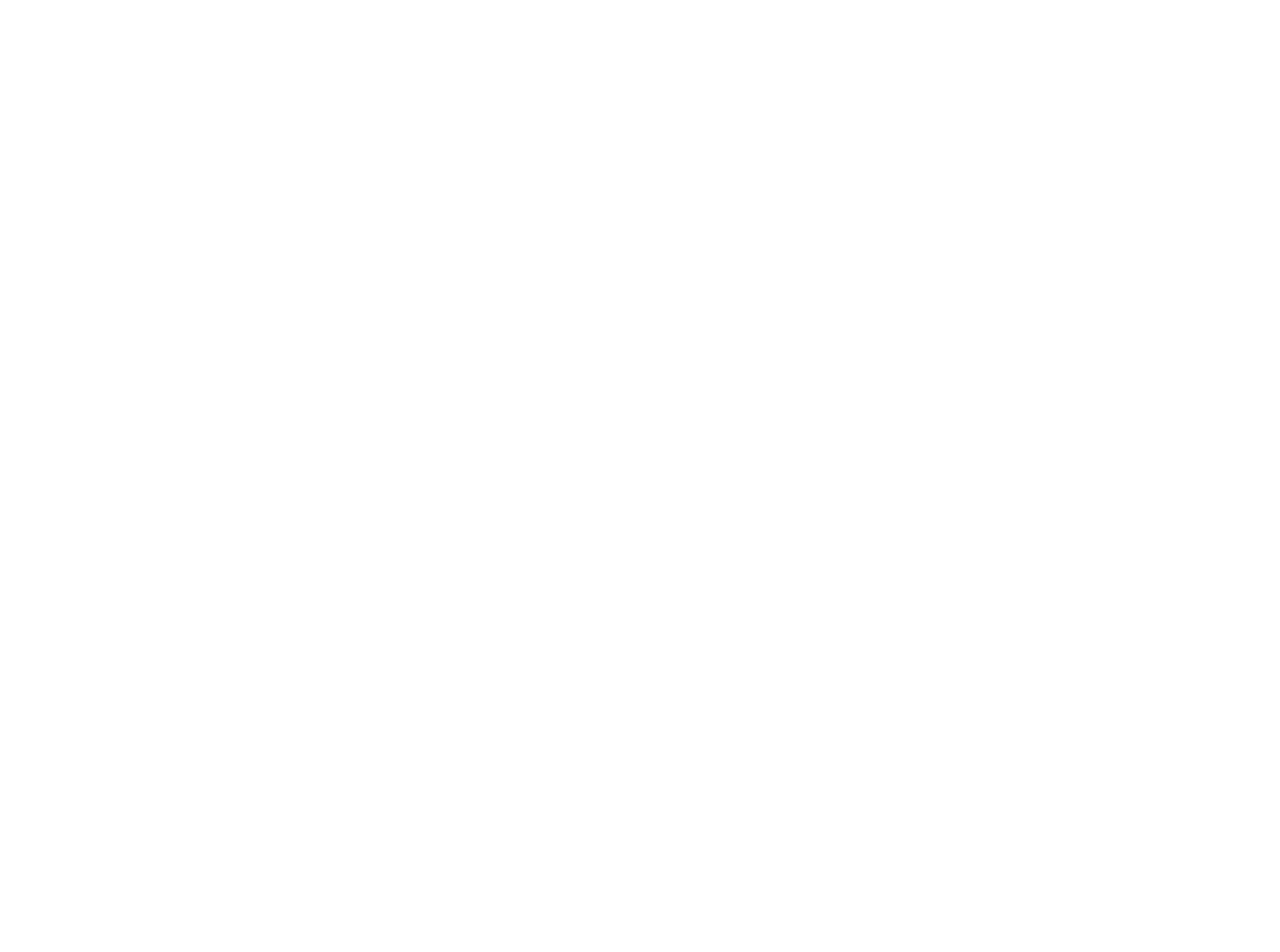
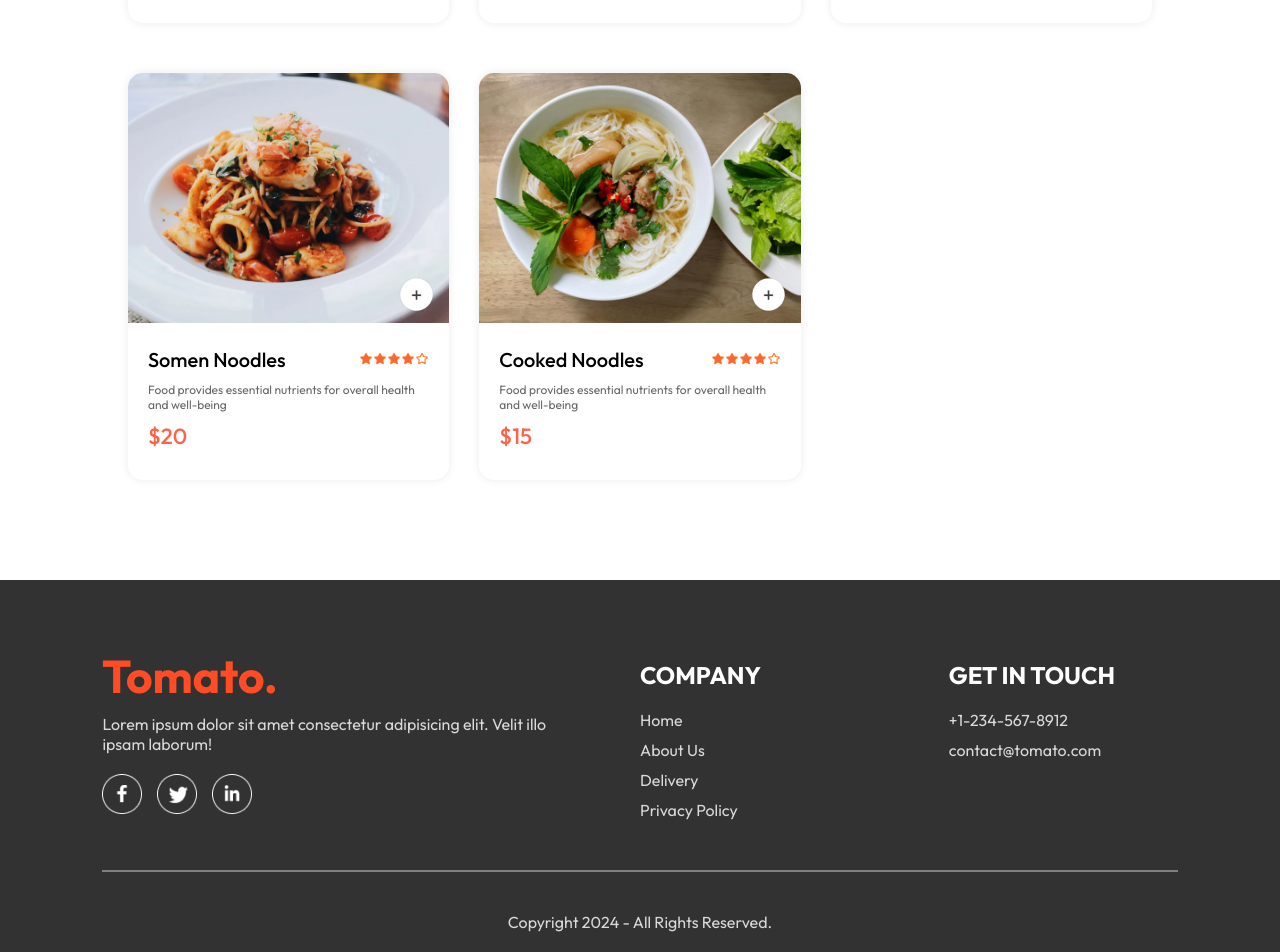
Before and after one commit to aftabbhussain/food-delivery-mern, a React app in the folder frontend/: page / in a window 1280 px wide. Shown: the part 5503-6455 px from the top of the page. Before the commit the page ends 914 px from the top, so only its background shows below. Built offline with nearby package versions, Linux system fonts and the light colour scheme; the HTML template or start-up script is replaced by a standard one.

Commit message:
Add the cart dropping buttons and Footer section -Added the functionality to add the items to the cart using global context for efficient state managment -Added the Footer section.

```diff
--- a/frontend/src/App.jsx
+++ b/frontend/src/App.jsx
@@ -4,8 +4,10 @@
 import Home from './pages/Home/Home'
 import Cart from './pages/Cart/Cart'
 import PlaceOrder from './pages/PlaceOrder/PlaceOrder'
+import Footer from './components/Footer/Footer'
 const App = () => {
   return (
+    <>
     <div className='app'>
       <Navbar />
       <Routes>
@@ -14,6 +16,8 @@
         <Route path='/order' element={<PlaceOrder />} />
       </Routes>
     </div>
+    <Footer/>
+    </>
   )
 }
 
--- /dev/null
+++ b/frontend/src/components/FoodDisplay/FoodDisplay.css
@@ -0,0 +1,16 @@
+.food-display{
+    margin-top: 30px;
+
+}
+.food-display h2{
+    font-size: max(2vw, 24px);
+    font-weight: 600;
+}
+
+.food-display-list{
+    display: grid;
+    grid-template-columns: repeat(auto-fill, minmax(240px, 1fr));
+    margin-top: 30px;
+    gap: 30px;
+    row-gap: 50px;
+}
--- /dev/null
+++ b/frontend/src/components/FoodDisplay/FoodDisplay.jsx
@@ -0,0 +1,24 @@
+import React, { useContext } from 'react'
+import './FoodDisplay.css'
+import { StoreContext } from '../../context/StoreContext'
+import FoodItem from '../FoodItem/FoodItem';
+const FoodDisplay = ({category}) => {
+
+    //acces the food list using the context
+    const {food_list} = useContext(StoreContext);
+  return (
+    <div className='food-display' id='food-display'>
+        <h2>Top dishes near you</h2>
+        <div className="food-display-list">
+            {food_list.map((item, index) => {
+                if(category == "All" || category===item.category){
+                    return <FoodItem key = {index} id = {item._id} name = {item.name} description={item.description} price = {item.price} image = {item.image}/>
+                }
+
+            })}
+        </div>
+    </div>
+  )
+}
+
+export default FoodDisplay
--- /dev/null
+++ b/frontend/src/components/FoodItem/FoodItem.css
@@ -0,0 +1,63 @@
+.food-item{
+    width: 100%;
+    margin: auto;
+    border-radius: 15px;
+    box-shadow: 0px 0px 10px #00000015;
+    transition: 0.3s;
+    animation: fadeIn 1s;
+}
+.food-item-image{
+    width: 100%;
+    border-radius: 15px 15px 0px 0px;
+}
+.food-item-info{
+    padding: 20px;
+}
+.food-item-name-rating{
+    display: flex;
+    justify-content: space-between;
+    align-items: center;
+    margin-bottom: 10px;
+}
+.food-item-name-rating p{
+    font-size: 20px;
+    font-weight: 500;
+
+}
+.food-item-name-rating img{
+    width: 70px;
+}
+.food-item-desc{
+    color: #676767;
+    font-size: 12px;
+
+}
+.food-item-price{
+    color: tomato;
+    font-size: 22px;
+    font-weight: 500;
+    margin: 10px 0px;
+}
+.food-item-image-container{
+    position: relative;
+
+}
+.food-item-image-container .add{
+    width: 35px;
+    position: absolute;
+    bottom: 15px;
+    right: 15px;
+    cursor: pointer;
+    border-radius: 50%;
+}
+.food-item-counter{
+    position: absolute;
+    bottom: 15px;
+    right: 15px;
+    display: flex;
+    align-items: center;
+    gap: 10px;
+    padding: 6px;
+    border-radius: 50px;
+    background-color: white;
+}
--- /dev/null
+++ b/frontend/src/components/FoodItem/FoodItem.jsx
@@ -0,0 +1,35 @@
+import React, { useContext, useState } from 'react'
+import './FoodItem.css'
+import { assets } from '../../assets/assets'
+import { StoreContext } from '../../context/StoreContext';
+const FoodItem = ({id, name, price, description, image}) => {
+    const {cartItems, addToCart, removeFromCart} = useContext(StoreContext);
+  return (
+    <div className='food-item'>
+        <div className="food-item-image-container">
+            <img className='food-item-image' src={image} alt="" />
+            {
+                !cartItems[id]
+                ? <img className='add' onClick={() => addToCart(id)} src={assets.add_icon_white}/>
+                : <div className='food-item-counter'>
+                    <img onClick={() => removeFromCart(id)} src={assets.remove_icon_red} alt="" />
+                    <p>{cartItems[id]}</p>
+                    <img onClick={() => addToCart(id)}  src={assets.add_icon_green} alt="" />
+                </div>
+            }
+        </div>
+        <div className="food-item-info">
+            <div className="food-item-name-rating">
+                <p>{name}</p>
+                <img src={assets.rating_starts} alt="" />
+            </div>
+            <p className="food-item-desc">
+                {description}
+            </p>
+            <p className='food-item-price'>${price}</p>
+        </div>
+    </div>
+  )
+}
+
+export default FoodItem
--- /dev/null
+++ b/frontend/src/components/Footer/Footer.css
@@ -0,0 +1,44 @@
+.footer{
+    color: #d9d9d9;
+    background-color: #323232;
+    display: flex;
+    flex-direction: column;
+    align-items: center;
+    gap: 20px;
+    padding: 20px 8vw;
+    padding-top: 80px;
+    margin-top: 100px;
+}
+.footer-content{
+    width: 100%;
+    display: grid;
+    grid-template-columns: 2fr 1fr 1fr;
+    gap: 80px;
+}
+.footer-content-left, .footer-content-right, .footer-content-center{
+    display: flex;
+    flex-direction: column;
+    align-items: start;
+    gap: 20px;
+
+}
+.footer-content-left li, .footer-content-right li, .footer-content-center li{
+    list-style-type: none;
+    margin-bottom: 10px;
+
+}
+.footer-content-right h2, .footer-content-center h2{
+    color: white;
+
+}
+.footer-social-icons img{
+    width: 40px;
+    margin-right: 15px;
+}
+.footer hr{
+    width: 100%;
+    height: 2px;
+    margin: 20px 0;
+    background-color: gray;
+    border: none;
+}
--- /dev/null
+++ b/frontend/src/components/Footer/Footer.jsx
@@ -0,0 +1,40 @@
+import React from 'react'
+import './Footer.css'
+import { assets } from '../../assets/assets'
+const Footer = () => {
+  return (
+    <div className='footer' id='footer'>
+        <div className="footer-content">
+            <div className="footer-content-left">
+                <img src={assets.logo} alt="" />
+                <p>Lorem ipsum dolor sit amet consectetur adipisicing elit. Velit illo ipsam laborum!</p>
+                <div className="footer-social-icons">
+                    <img src={assets.facebook_icon} alt="" />
+                    <img src={assets.twitter_icon} alt="" />
+                    <img src={assets.linkedin_icon} alt="" />
+                </div>
+            </div>
+            <div className="footer-content-center">
+                <h2>COMPANY</h2>
+                <ul>
+                    <li>Home</li>
+                    <li>About Us</li>
+                    <li>Delivery</li>
+                    <li>Privacy Policy</li>
+                </ul>
+            </div>
+            <div className="footer-content-right">
+                <h2>GET IN TOUCH</h2>
+                <ul>
+                    <li>+1-234-567-8912</li>
+                    <li>contact@tomato.com</li>
+                </ul>
+            </div>
+        </div>
+        <hr />
+        <p className="footer-copyright">Copyright 2024 - All Rights Reserved.</p>
+    </div>
+  )
+}
+
+export default Footer
--- /dev/null
+++ b/frontend/src/context/StoreContext.jsx
@@ -0,0 +1,40 @@
+import { createContext, useEffect, useState } from "react";
+import { food_list } from "../assets/assets";
+export const StoreContext = createContext(null);
+
+const StoreContextProvider = (props) => {
+    const [cartItems, setCartItems] = useState({});
+    const addToCart = (itemId) => {
+        if(!cartItems[itemId]){
+            //...prev creates a new copy of the prev and then we intilize the value of the key [itemId] with 1
+            setCartItems((prev) => ({...prev, [itemId]:1}));
+        }
+        else{
+            //here we update the value
+            setCartItems((prev) => ({...prev, [itemId]:prev[itemId]+1}));
+        }
+    }
+    const removeFromCart = (itemId) => {
+        setCartItems((prev) => ({...prev, [itemId]:prev[itemId]-1}));
+    }
+
+    useEffect(() => {
+        console.log(cartItems);
+    }, [cartItems])
+
+    //we want to access these things accros our app
+    const contextValue = {
+        food_list,
+        cartItems,
+        setCartItems,
+        addToCart,
+        removeFromCart
+    }
+    return (
+        <StoreContext.Provider value = {contextValue}>
+            {props.children}
+        </StoreContext.Provider>
+    )
+}
+
+export default StoreContextProvider;
--- a/frontend/src/main.jsx
+++ b/frontend/src/main.jsx
@@ -3,9 +3,12 @@
 import './index.css'
 import App from './App.jsx'
 import {BrowserRouter} from 'react-router-dom'
+import StoreContextProvider from './context/StoreContext.jsx'
 createRoot(document.getElementById('root')).render(
   <BrowserRouter>
+  <StoreContextProvider>
     <App />
+  </StoreContextProvider>
   </BrowserRouter>
 
 
--- a/frontend/src/pages/Home/Home.jsx
+++ b/frontend/src/pages/Home/Home.jsx
@@ -2,12 +2,14 @@
 import './Home.css'
 import Header from '../../components/Header/Header'
 import ExploreMenu from '../../components/ExploreMenu/ExploreMenu'
+import FoodDisplay from '../../components/FoodDisplay/FoodDisplay'
 const Home = () => {
   const [category, setCategory] = useState("All");
   return (
     <div>
         <Header />
         <ExploreMenu category = {category} setCategory = {setCategory}/>
+        <FoodDisplay category={category}/>
     </div>
   )
 }
```
